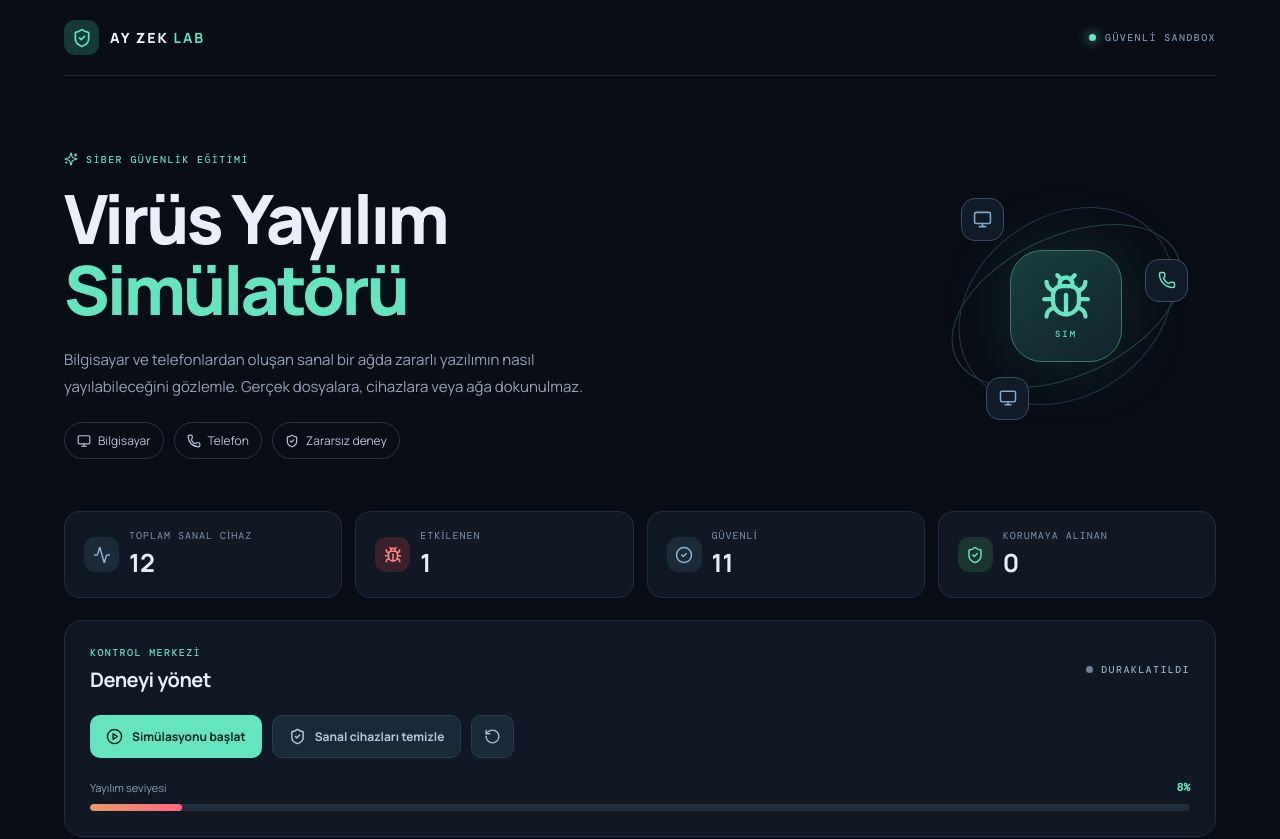
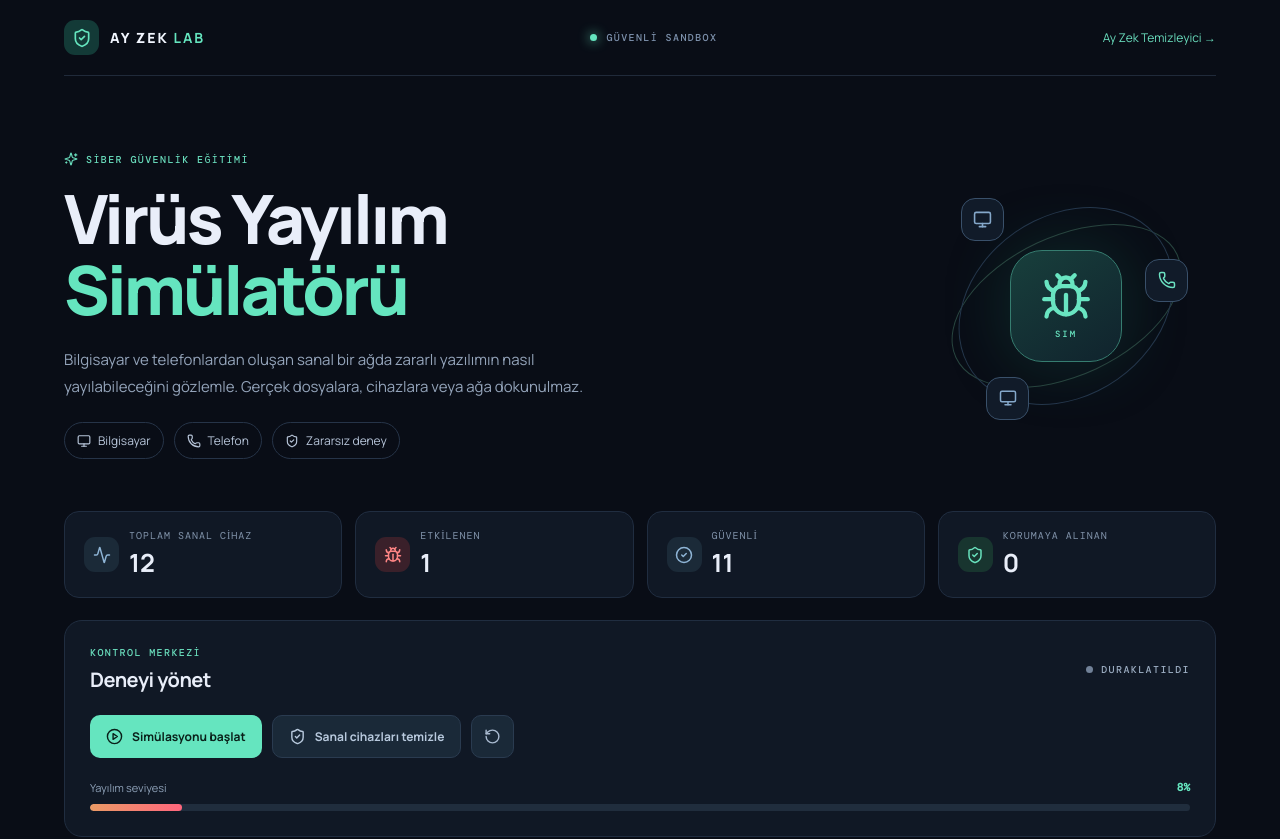
Before and after one commit to recepemirbakrac-prog/ay-zek, a Next.js app: page /virus-simulator in a window 1280 px wide. Shown: the top 839 px of the page. Built offline with nearby package versions, Linux system fonts and the light colour scheme.

Commit message:
Link safe cleaner from virus simulator

```diff
--- a/app/virus-simulator/page.tsx
+++ b/app/virus-simulator/page.tsx
@@ -79,7 +79,7 @@ export default function VirusSimulatorPage() {
     <main className="sim-shell">
       <header className="sim-topbar">
         <a className="sim-brand" href="/"><span className="brand-mark"><ShieldCheck size={20} /></span><span>AY ZEK <b>LAB</b></span></a>
-        <span className="sim-top-label"><span className="live-dot" /> GÜVENLİ SANDBOX</span>
+        <div className="sim-top-label"><span className="live-dot" /> GÜVENLİ SANDBOX</div><a href="/temizleyici" style={{color:"#69dcbc",fontSize:12,textDecoration:"none"}}>Ay Zek Temizleyici →</a>
       </header>
 
       <section className="sim-hero">
```
